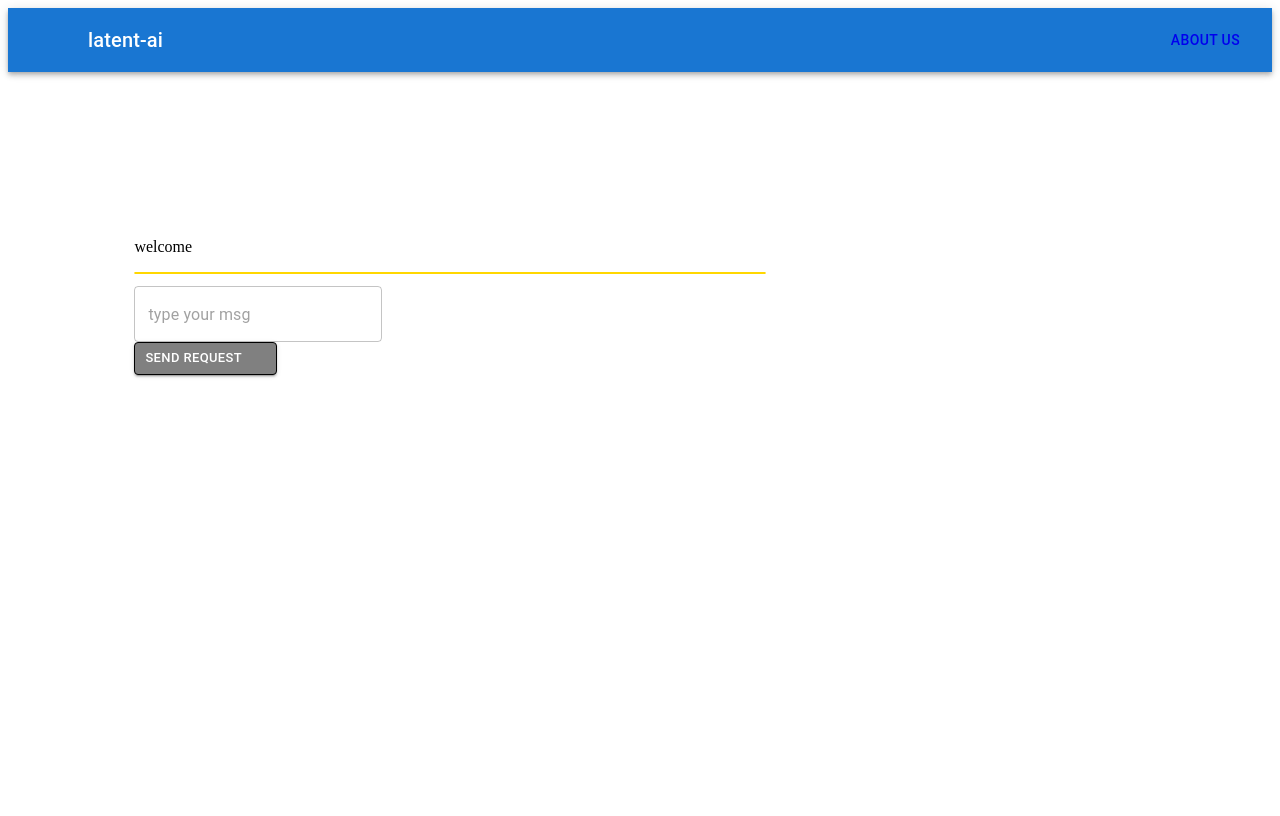
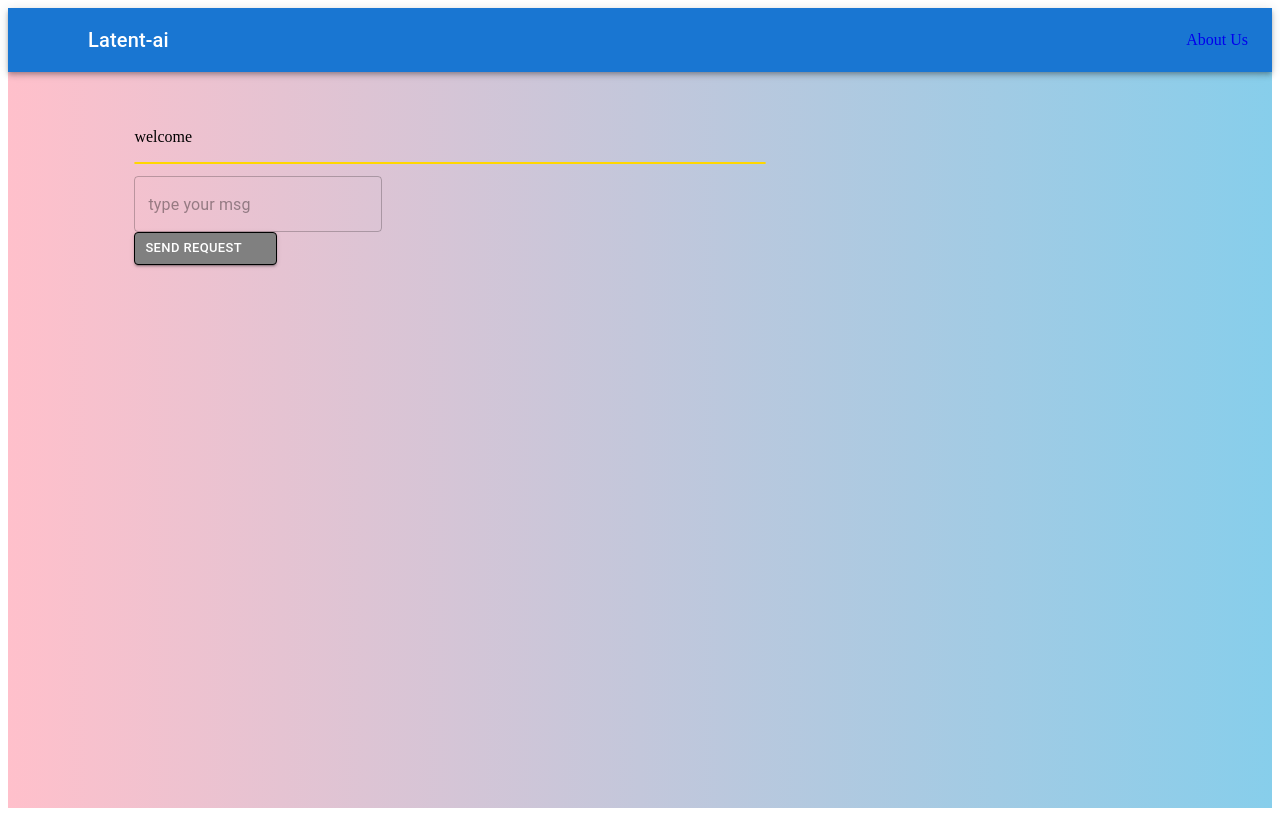
Before and after one commit to Amaansaifidev/React-gemini, a React (Vite) app: page / in a window 1280 px wide. Built offline with nearby package versions, Linux system fonts and the light colour scheme; some icons are missing.

Commit message:
added background

```diff
--- a/src/App.jsx
+++ b/src/App.jsx
@@ -42,8 +42,13 @@ const handlePostRequest = async () => {
   };
 
   return (
-        <>
-          <ButtonAppBar />
+        <div style={{
+  background: "linear-gradient( to right, pink, skyblue)", // Example gradient
+  height: "100vh", // Ensure it covers the full page height
+
+
+}}>
+          <ButtonAppBar/>
 
   <GoogleLogin
         onSuccess={(response) => {
@@ -58,7 +63,7 @@ const handlePostRequest = async () => {
 
             marginRight:"10%",
             marginLeft:"10%",
-            marginTop:"10%",
+
 
             justifyContent:"center",
             alignItems:"center",
@@ -68,6 +73,7 @@ const handlePostRequest = async () => {
               welcome {name}
             </p>
 <p style={{
+
 border:"1px solid gold",
 borderRadius:"5px",
  display:"block",
@@ -94,7 +100,7 @@ style={{
 }}>send request</Button>
 </div>
 
-</>
+</div>
     );
 
 }
--- a/src/Components/Navbar.jsx
+++ b/src/Components/Navbar.jsx
@@ -3,11 +3,10 @@ import AppBar from '@mui/material/AppBar';
 import Box from '@mui/material/Box';
 import Toolbar from '@mui/material/Toolbar';
 import Typography from '@mui/material/Typography';
-import { Link } from "react-router-dom";
 import Button from '@mui/material/Button';
 import IconButton from '@mui/material/IconButton';
 import MenuIcon from '@mui/icons-material/Menu';
-
+import { Link } from 'react-router-dom'
 export default function ButtonAppBar() {
   return (
     <Box sx={{ flexGrow: 1 }}>
@@ -22,16 +21,13 @@ export default function ButtonAppBar() {
           >
             <MenuIcon />
           </IconButton>
-          <Typography variant="h6"
-          component="div" sx={{ flexGrow: 1 }}>
-            latent-ai
+          <Typography variant="h6" component="div" sx={{ flexGrow: 1 }}>
+            Latent-ai
           </Typography>
-          <Link
-          to="/about"
-          >
-          <Button color="inherit"
-
-          >about Us</Button>
+          <Link style={{
+            textDecoration:"none"
+          }} to="/about">
+         About Us
           </Link>
         </Toolbar>
       </AppBar>
--- a/vite.config.js
+++ b/vite.config.js
@@ -3,9 +3,7 @@ import react from '@vitejs/plugin-react'
 
 // https://vite.dev/config/
 export default defineConfig({
-  server: {
-    hmr: false, // Disable HMR
-  },
+
   plugins: [react()],
 
 }
```
